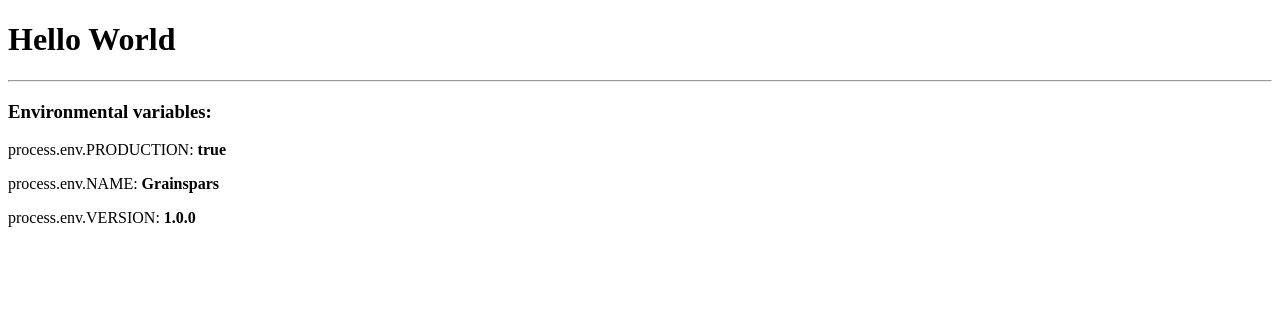
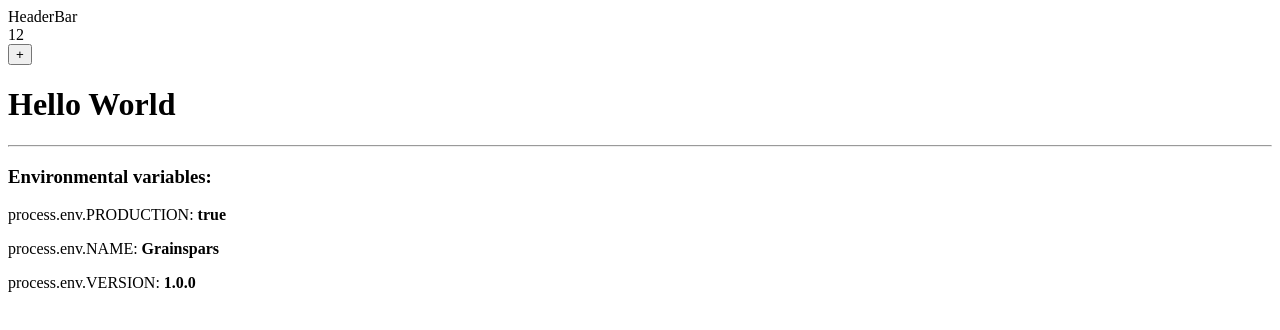
Before and after one commit to bzargesg/Grainspars, a React app: page / in a window 1280 px wide. Shown: the top 330 px of the page. Built offline with nearby package versions, Linux system fonts and the light colour scheme.

Commit message:
initial recoil screw around

```diff
--- a/package.json
+++ b/package.json
@@ -27,6 +27,7 @@
     "fork-ts-checker-webpack-plugin": "^4.1.4",
     "html-webpack-plugin": "^4.3.0",
     "prettier": "^2.0.5",
+    "recoil": "^0.0.7",
     "ts-loader": "^7.0.5",
     "ts-node": "^8.10.1",
     "typescript": "^3.9.3",
--- a/src/App.tsx
+++ b/src/App.tsx
@@ -1,6 +1,18 @@
 import React from "react";
 // import HelloWorld from "components/HelloWorld";
 import HelloWorld from "components/HelloWorld";
-const App = () => <HelloWorld />;
+import HeaderBar from "components/HeaderBar";
+import {RecoilRoot} from "recoil";
+
+const App = () => {
+    return (
+        <RecoilRoot>
+            <div>
+                <HeaderBar />
+                <HelloWorld />
+            </div>
+        </RecoilRoot>
+    );
+};
 
 export default App;
--- /dev/null
+++ b/src/components/HeaderBar/index.tsx
@@ -0,0 +1,21 @@
+import React from "react";
+import {useRecoilValue} from "recoil";
+import {stuff, stuffState, useAddItem} from "../../store";
+
+const HeaderBar = () => {
+    const stuffUser = useRecoilValue(stuff);
+    const {totalCost} = useRecoilValue(stuffState);
+    console.table(stuffUser);
+    const add = useAddItem();
+    return (
+        <div>
+            HeaderBar
+            <div>{totalCost}</div>
+            <button onClick={() => add(stuffUser[0])} className="ui button positive">
+                +
+            </button>
+        </div>
+    );
+};
+
+export default HeaderBar;
--- /dev/null
+++ b/src/store/atoms.ts
@@ -0,0 +1,12 @@
+import {atom} from "recoil";
+
+export const stuff = atom({
+    key: "stuff",
+    default: [
+        {
+            id: "apple",
+            price: 3,
+            qty: 4
+        }
+    ]
+});
--- /dev/null
+++ b/src/store/hooks.ts
@@ -0,0 +1,20 @@
+import {useRecoilState} from "recoil";
+import {stuff} from "./atoms";
+
+const cloneIndex = (items, id) => ({
+    clone: items.map((item) => ({...item})),
+    index: items.findIndex((item) => item.id === id)
+});
+
+export const useAddItem = () => {
+    const [items, setItems] = useRecoilState(stuff);
+    return (product) => {
+        const {clone, index} = cloneIndex(items, product.id);
+        if (index !== -1) {
+            clone[index].qty += 1;
+            setItems(clone);
+        } else {
+            setItems([...clone, {...product, qty: 1}]);
+        }
+    };
+};
--- /dev/null
+++ b/src/store/index.ts
@@ -0,0 +1,3 @@
+export {stuff} from "./atoms";
+export {stuffState} from "./selectors";
+export {useAddItem} from "./hooks";
--- /dev/null
+++ b/src/store/selectors.ts
@@ -0,0 +1,12 @@
+import {selector} from "recoil";
+import {stuff} from "./atoms";
+
+export const stuffState = selector({
+    key: "stuffState",
+    get: ({get}) => {
+        const totalCost = get(stuff).reduce((a, b) => a + b.price * b.qty, 0);
+        return {
+            totalCost
+        };
+    }
+});
```
Also changed, not shown: 1 other file (tests, documents, lock files or other folders).
